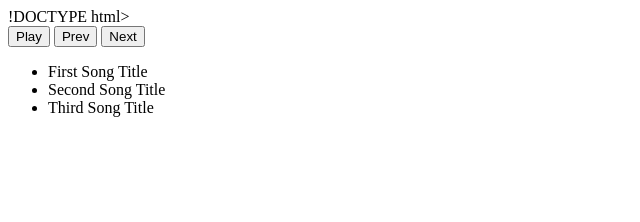
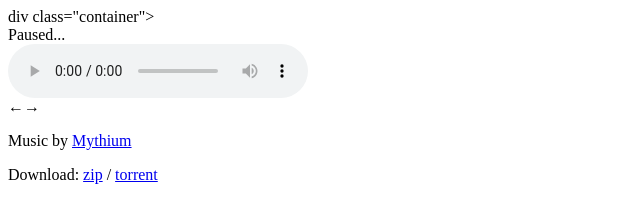
Before and after one commit to Amazingmoondeer/Music, a plain HTML site: page index.html in a window 1280 px wide. Shown: the whole page, without its empty margins (0-640 px from the left). Drawn offline with Linux system fonts and the light colour scheme.

Commit message:
Update index.html

```diff
--- a/index.html
+++ b/index.html
@@ -1,36 +1,24 @@
-!DOCTYPE html>
-<html lang="en">
-<head>
-<meta charset="UTF-8">
-<meta name="viewport" content="width=device-width, initial-scale=1.0">
-<title>Music Player Interface</title>
-<link rel="stylesheet" href="styles.css">
-</head>
-<body>
-
-<div id="music-player" class="player">
-  <audio id="audio-element">
-      <source src="path-to-your-first-song.mp3" type="audio/mpeg">
-      Your browser does not support the audio element.
-  </audio>
-  <div class="controls">
-      <button id="play-pause" onclick="togglePlayPause()">Play</button>
-      <button id="prev" onclick="playPreviousTrack()">Prev</button>
-      <button id="next" onclick="playNextTrack()">Next</button>
-  </div>
-  <div class="progress-bar">
-      <div id="progress" class="progress"></div>
-  </div>
-  <div class="playlist">
-      <ul id="playlist">
-          <li onclick="changeTrack('path-to-your-first-song.mp3', this)">First Song Title</li>
-          <li onclick="changeTrack('path-to-your-second-song.mp3', this)">Second Song Title</li>
-          <li onclick="changeTrack('path-to-your-third-song.mp3', this)">Third Song Title</li>
-          <!-- More songs can be added here -->
-      </ul>
-  </div>
+div class="container">
+    <div class="column add-bottom">
+        <div id="mainwrap">
+            <div id="nowPlay">
+                <span id="npAction">Paused...</span><span id="npTitle"></span>
+            </div>
+            <div id="audiowrap">
+                <div id="audio0">
+                    <audio id="audio1" preload controls>Your browser does not support HTML5 Audio! 😢</audio>
+                </div>
+                <div id="tracks">
+                    <a id="btnPrev">&larr;</a><a id="btnNext">&rarr;</a>
+                </div>
+            </div>
+            <div id="plwrap">
+                <ul id="plList"></ul>
+            </div>
+        </div>
+    </div>
+    <div class="column add-bottom center">
+        <p>Music by <a href="http://www.mythium.net/">Mythium</a></p>
+        <p>Download: <a href="https://archive.org/download/mythium/mythium_vbr_mp3.zip">zip</a> / <a href="https://archive.org/download/mythium/mythium_archive.torrent">torrent</a></p>
+    </div>
 </div>
-
-<script src="script.js"></script>
-</body>
-</html>
```
